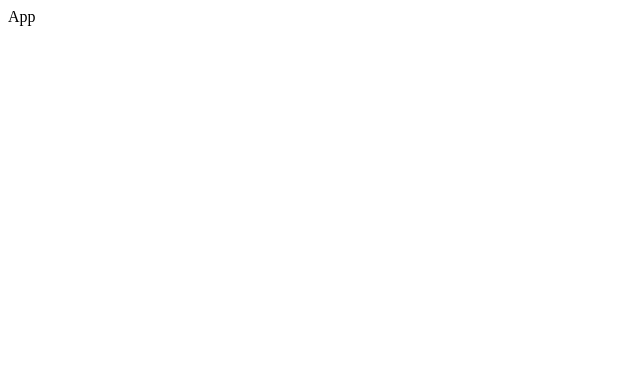
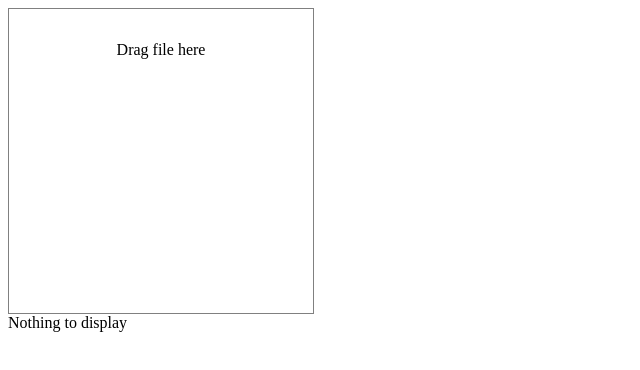
Before and after one commit to businesskaniki/ideal, a React (Create React App) app: page / in a window 1280 px wide. Shown: the top 370 px of the page, without its empty margins (0-640 px from the left). Built offline with nearby package versions, Linux system fonts and the light colour scheme.

Commit message:
adding a dragable to add videos and photos

```diff
--- a/package.json
+++ b/package.json
@@ -9,7 +9,10 @@
     "@testing-library/react": "^13.4.0",
     "@testing-library/user-event": "^13.5.0",
     "react": "^18.2.0",
+    "react-dnd": "^16.0.1",
+    "react-dnd-html5-backend": "^16.0.1",
     "react-dom": "^18.2.0",
+    "react-dropzone": "^14.2.3",
     "react-scripts": "5.0.1",
     "three": "^0.155.0",
     "web-vitals": "^2.1.4"
--- a/src/App.js
+++ b/src/App.js
@@ -1,8 +1,16 @@
 import React from 'react'
+import { DndProvider } from 'react-dnd'
+import { HTML5Backend } from 'react-dnd-html5-backend'
+import { Container } from './Dashboared/dragable/Container'
+
 
 const App = () => {
   return (
-    <div>App</div>
+    <div className="App">
+    <DndProvider backend={HTML5Backend}>
+      <Container />
+    </DndProvider>
+  </div>
   )
 }
 
--- /dev/null
+++ b/src/Dashboared/dragable/Container.jsx
@@ -0,0 +1,21 @@
+import { useCallback, useState } from 'react'
+import { FileList } from './FileList.jsx'
+import { TargetBox } from './TargetBox.jsx'
+export const Container = () => {
+  const [droppedFiles, setDroppedFiles] = useState([])
+  const handleFileDrop = useCallback(
+    (item) => {
+      if (item) {
+        const files = item.files
+        setDroppedFiles(files)
+      }
+    },
+    [setDroppedFiles],
+  )
+  return (
+    <>
+      <TargetBox onDrop={handleFileDrop} />
+      <FileList files={droppedFiles} />
+    </>
+  )
+}
--- /dev/null
+++ b/src/Dashboared/dragable/FileList.jsx
@@ -0,0 +1,18 @@
+import { useMemo } from 'react';
+
+function list(files) {
+  const label = (file) =>
+    `'${file.name}' of size '${file.size}' and type '${file.type}'`;
+  return files.map((file, index) => (
+    <li key={index}>{label(file)}</li>
+  ));
+}
+
+export const FileList = ({ files }) => {
+  if (files.length === 0) {
+    return <div>Nothing to display</div>;
+  }
+  const fileList = useMemo(() => list(files), [files]);
+
+  return <div>{fileList}</div>;
+};
--- /dev/null
+++ b/src/Dashboared/dragable/TargetBox.jsx
@@ -0,0 +1,46 @@
+import { useDrop } from 'react-dnd'
+import { NativeTypes } from 'react-dnd-html5-backend'
+const style = {
+  border: '1px solid gray',
+  height: '15rem',
+  width: '15rem',
+  padding: '2rem',
+  textAlign: 'center',
+}
+export const TargetBox = (props) => {
+  const { onDrop } = props
+  const [{ canDrop, isOver }, drop] = useDrop(
+    () => ({
+      accept: [NativeTypes.FILE],
+      drop(item) {
+        if (onDrop) {
+          onDrop(item)
+        }
+      },
+      canDrop(item) {
+        console.log('canDrop', item.files, item.items)
+        return true
+      },
+      hover(item) {
+        console.log('hover', item.files, item.items)
+      },
+      collect: (monitor) => {
+        const item = monitor.getItem()
+        if (item) {
+          console.log('collect', item.files, item.items)
+        }
+        return {
+          isOver: monitor.isOver(),
+          canDrop: monitor.canDrop(),
+        }
+      },
+    }),
+    [props],
+  )
+  const isActive = canDrop && isOver
+  return (
+    <div ref={drop} style={style}>
+      {isActive ? 'Release to drop' : 'Drag file here'}
+    </div>
+  )
+}
--- /dev/null
+++ b/src/Dashboared/dragable/example.jsx
@@ -0,0 +1 @@
+export { Container as default } from './Container.js'
```
Also changed, not shown: 1 other file (tests, documents, lock files or other folders).
